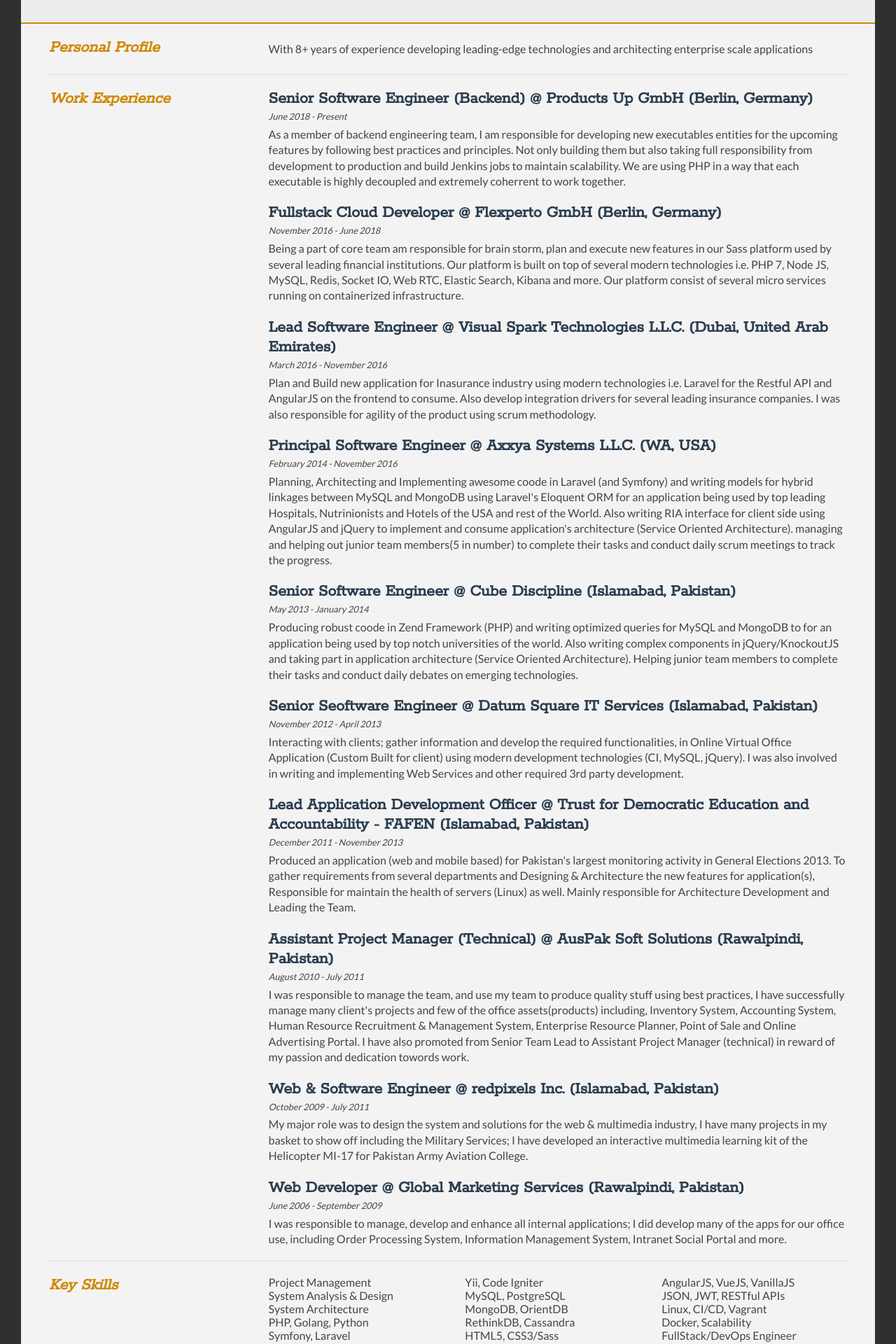
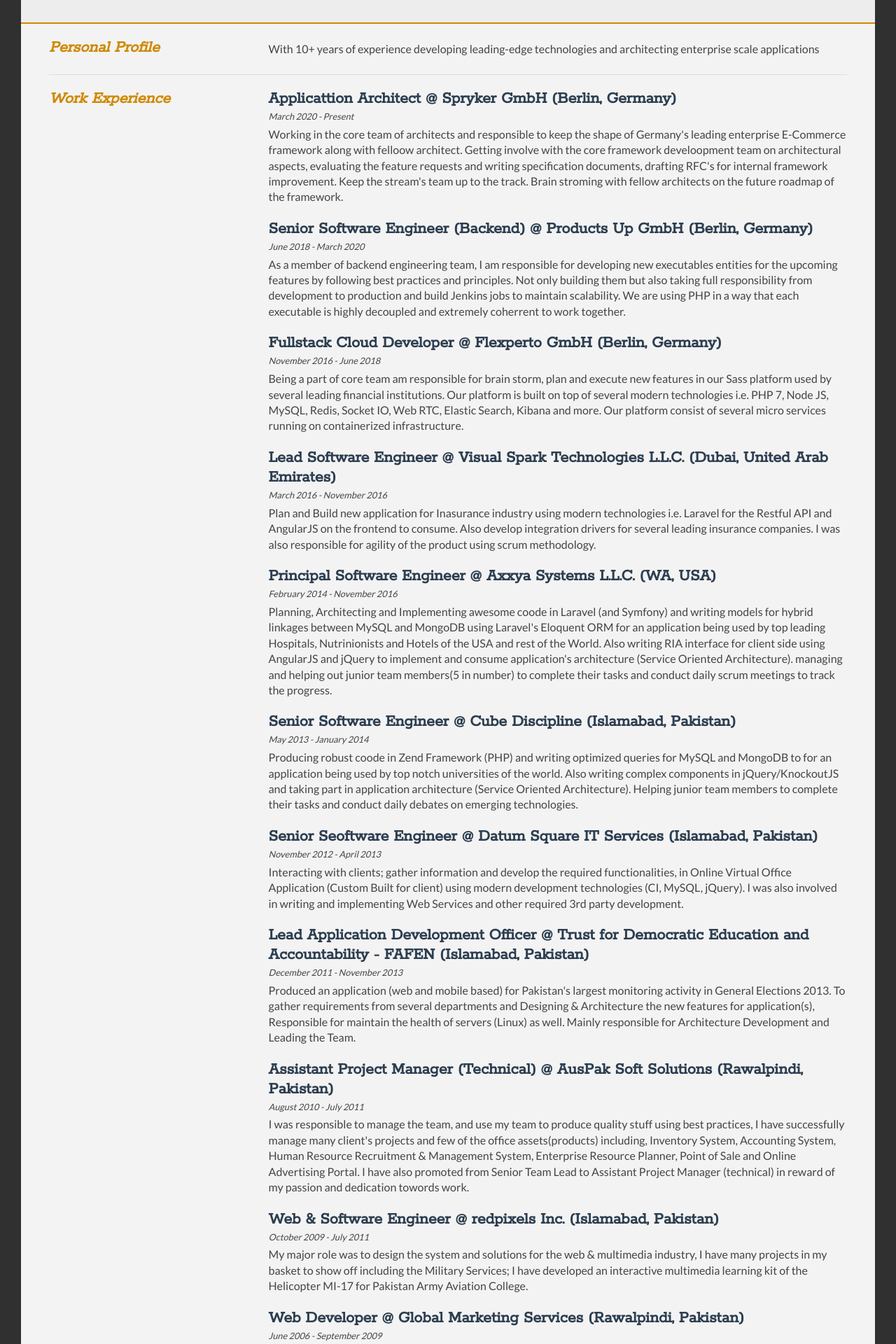
Before and after one commit to har256b/resume, a Vue app: page / in a window 1280 px wide. Shown: the part 140-2060 px from the top of the page at 70% size. Built offline with nearby package versions, Linux system fonts and the light colour scheme.

Commit message:
adds Spryker update in the resume

```diff
--- a/src/components/Resume.vue
+++ b/src/components/Resume.vue
@@ -108,12 +108,18 @@
     return {
       name: 'Abdul Rehman, Hafiz',
       title: 'Software Engineering Architect',
-      cover: 'With 8+ years of experience developing leading-edge technologies and architecting enterprise scale applications',
+      cover: 'With 10+ years of experience developing leading-edge technologies and architecting enterprise scale applications',
       experiences: [
+        {
+          position: 'Applicattion Architect',
+          company: 'Spryker GmbH (Berlin, Germany)',
+          duration: 'March 2020 - Present',
+          description: 'Working in the core team of architects and responsible to keep the shape of Germany\'s leading enterprise E-Commerce framework along with felloow architect. Getting involve with the core framework develoopment team on architectural aspects, evaluating the feature requests and writing specification documents, drafting RFC\'s for internal framework improvement. Keep the stream\'s team up to the track. Brain stroming with fellow architects on the future roadmap of the framework.'
+        },
         {
           position: 'Senior Software Engineer (Backend)',
           company: 'Products Up GmbH (Berlin, Germany)',
-          duration: 'June 2018 - Present',
+          duration: 'June 2018 - March 2020',
           description: 'As a member of backend engineering team, I am responsible for developing new executables entities for the upcoming features by following best practices and principles. Not only building them but also taking full responsibility from development to production and build Jenkins jobs to maintain scalability. We are using PHP in a way that each executable is highly decoupled and extremely coherrent to work together.'
         },
         {
@@ -173,7 +179,7 @@
       ],
       skills: [
         {
-          skill: 'Project Management',
+          skill: 'Microservices, API Gateways',
           order: 1
         },
         {
@@ -185,7 +191,7 @@
           order: 1
         },
         {
-          skill: 'PHP, Golang, Python',
+          skill: 'PHP, Go, Python',
           order: 1
         },
         {
```
